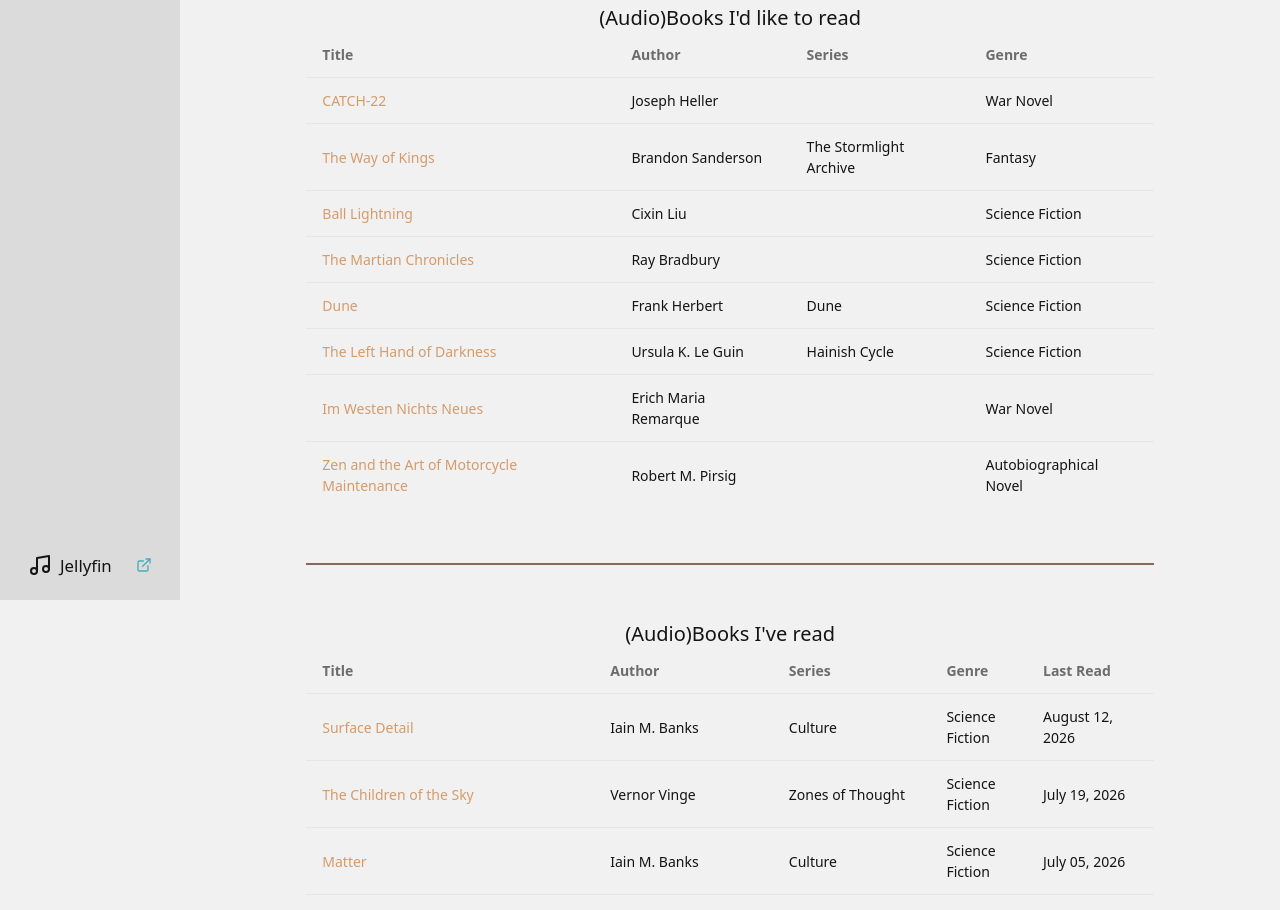
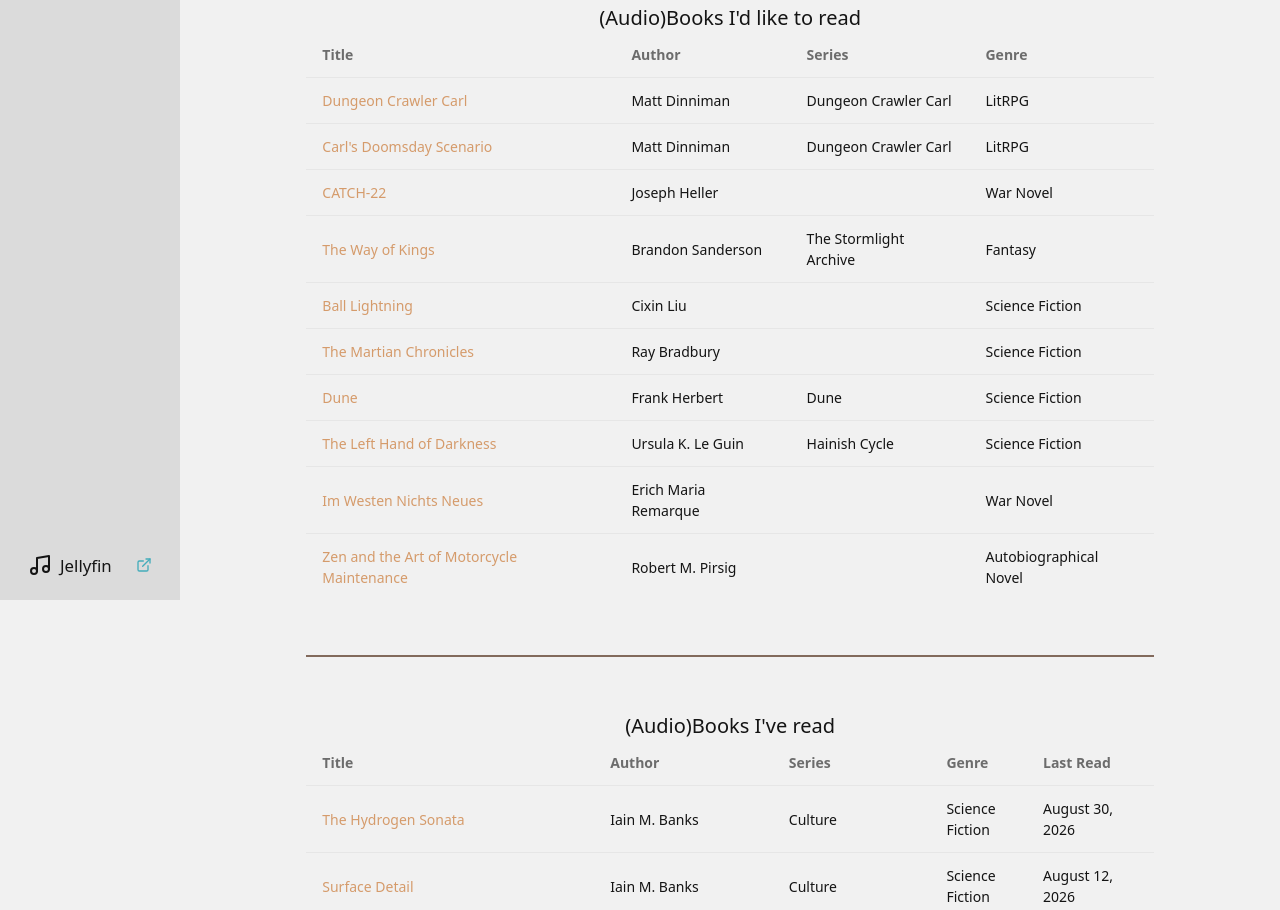
Before and after one commit to ananaso/adavidson.us, a SvelteKit app: page /books in a window 1280 px wide. Shown: the part 200-1110 px from the top of the page. Built offline with nearby package versions, Linux system fonts and the light colour scheme.

Commit message:
docs: add latest books

```diff
--- a/src/lib/components/Book.svelte
+++ b/src/lib/components/Book.svelte
@@ -8,6 +8,7 @@
 		genre?:
 			| "Autobiographical Novel"
 			| "Fantasy"
+			| "LitRPG"
 			| "Non-fiction"
 			| "Science Fiction"
 			| "War Novel"
--- a/src/routes/books/+page.svelte
+++ b/src/routes/books/+page.svelte
@@ -47,6 +47,20 @@
 			</tr>
 		</thead>
 		<tbody>
+			<Book
+				title="Dungeon Crawler Carl"
+				author="Matt Dinniman"
+				series="Dungeon Crawler Carl"
+				genre="LitRPG"
+				url="https://www.amazon.com/dp/B08V8877BY"
+			/>
+			<Book
+				title="Carl's Doomsday Scenario"
+				author="Matt Dinniman"
+				series="Dungeon Crawler Carl"
+				genre="LitRPG"
+				url="https://www.amazon.com/dp/B09345T1HY"
+			/>
 			<Book
 				title="CATCH-22"
 				author="Joseph Heller"
@@ -119,6 +133,14 @@
 		</thead>
 		<tbody>
 			<Book
+				title="The Hydrogen Sonata"
+				author="Iain M. Banks"
+				series="Culture"
+				genre="Science Fiction"
+				lastRead="August 30, 2026"
+				url="https://share.libbyapp.com/title/1026972"
+			/>
+			<Book
 				title="Surface Detail"
 				author="Iain M. Banks"
 				series="Culture"
@@ -148,7 +170,7 @@
 				series="Culture"
 				genre="Science Fiction"
 				lastRead="July 03, 2026"
-				url=""
+				url="https://libro.fm/audiobooks/9781405512459-look-to-windward"
 			/>
 			<Book
 				title="Excession"
```
